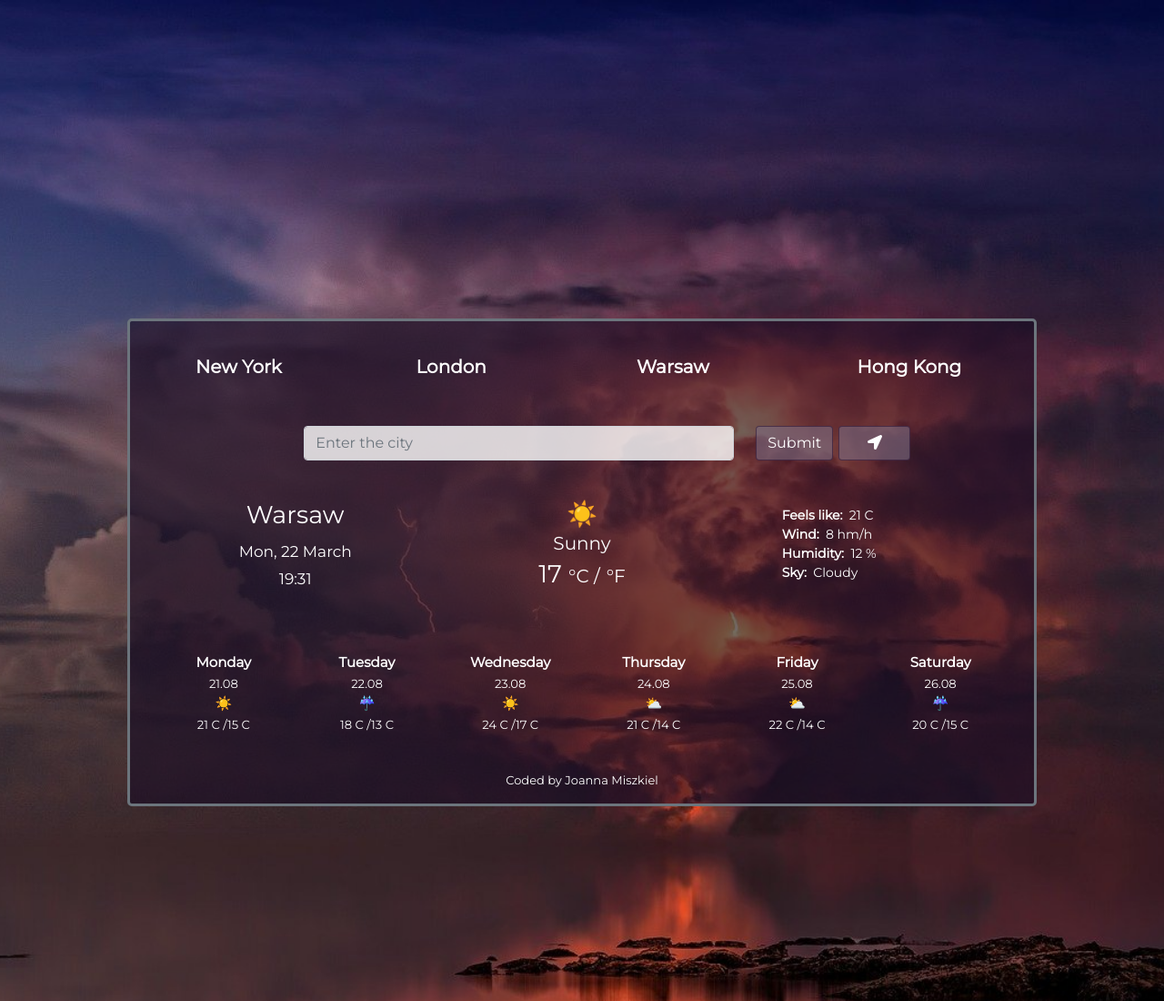
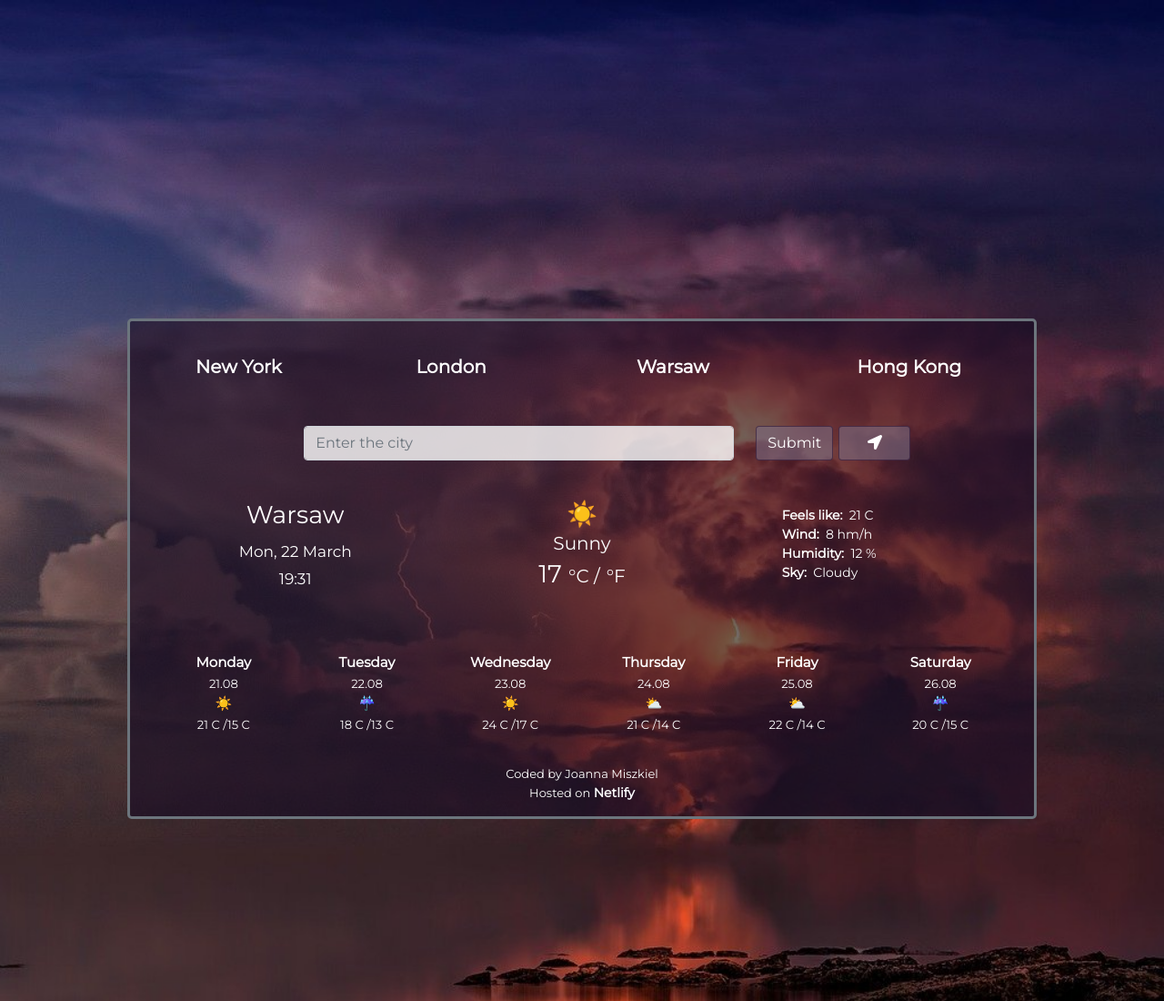
Before and after one commit to Sophencja/my-weather-app, a plain HTML site: page index.html in a window 1280 px wide. Shown: the top 1100 px of the page at 91% size. Drawn offline with nearby package versions, Linux system fonts and the light colour scheme; no server answers.

Commit message:
added-link-to-netlify
added link to netlify in a footer and changed styles a bit to fit the project

```diff
--- a/index.html
+++ b/index.html
@@ -149,7 +149,7 @@
             </div>
           </div>
         </section>
-        <footer>Coded by Joanna Miszkiel</footer>
+        <footer>Coded by Joanna Miszkiel </br> Hosted on <a class="netlify-link" href="https://tender-brattain-f6ab66.netlify.app/" target="_blank">Netlify </a>  </footer>
       </div>
     </main>
     <script src="script.js"></script>
--- a/style.css
+++ b/style.css
@@ -111,9 +111,14 @@ main {
 .forecast {
   font-size: 15px;
   margin-top: 60px;
-  margin-bottom: 25px;
+  margin-bottom: 18px;
   padding: 0 5px;
 }
+.netlify-link {
+  font-size: 14px;
+  font-weight: 700;
+}
+
 @media (min-width: 280px) {
   main {
     width: 95%;
```
